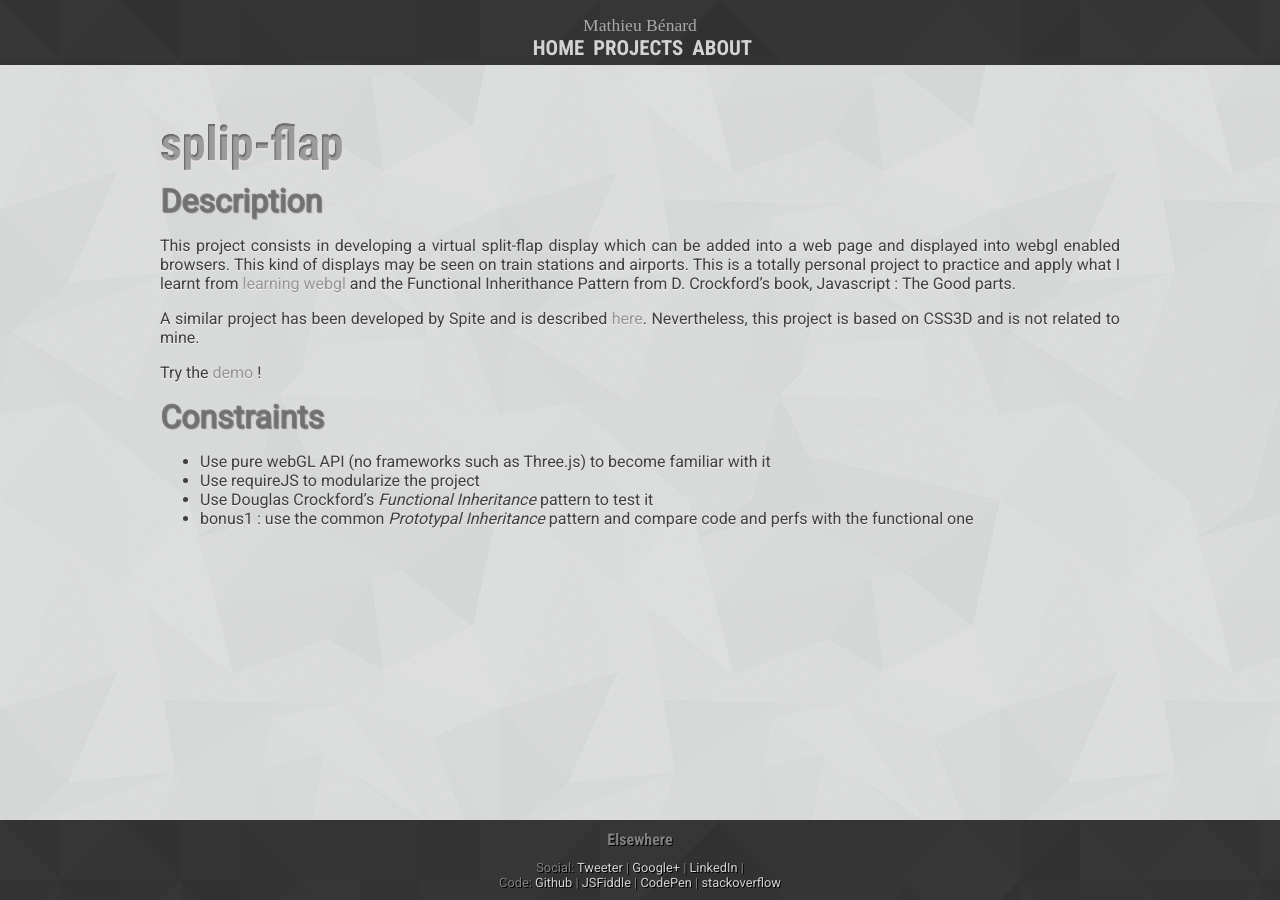
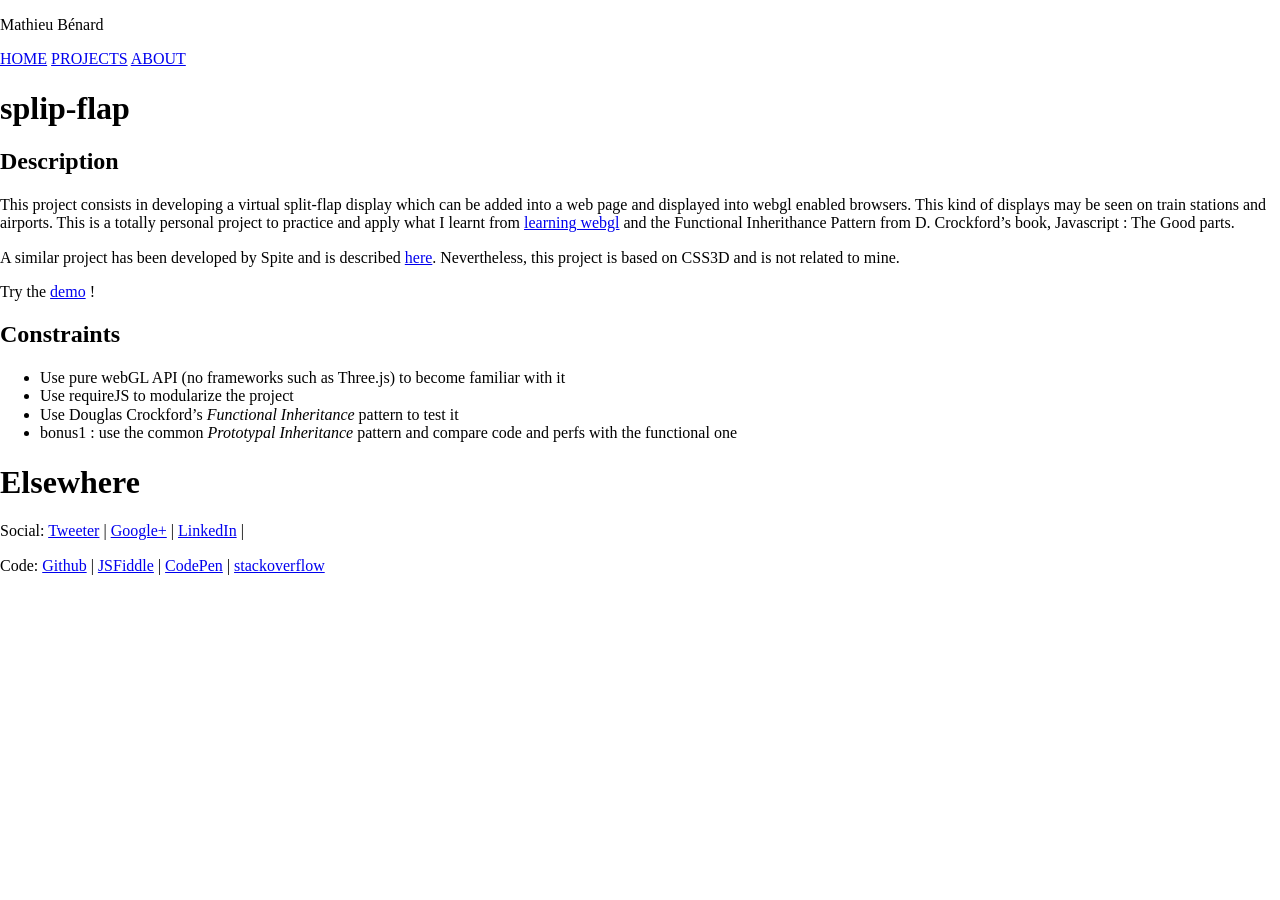
Before and after one commit to Mic75/flip-flap, a Jekyll site: the page built from index.md, in a window 1280 px wide. Built offline with Jekyll 4.4.1, drawn with Linux system fonts in a browser that asks for light colours; nearby versions of some CDN libraries; some web fonts are replaced.

Commit message:
cosmetic

```diff
--- a/css/style.css
+++ /dev/null
@@ -1,209 +0,0 @@
----
-layout: null
----
-
-@import url(http://fonts.googleapis.com/css?family=Roboto);
-@import url(http://fonts.googleapis.com/css?family=Roboto+Condensed:700,400);
-@import url(http://fonts.googleapis.com/css?family=Raleway+Dots);
-
-/*Global*/
-
-html, body {
-  height: 100%;
-}
-
-body {
-  background-image: url("{{ site.baseurl }}/img/layout/shattered.png");
-}
-
-#wrapper{
-  min-height: 100%;
-}
-
-.content {
-  width: 960px;
-  margin: auto;
-  padding: 50px 0 150px;
-  text-align: justify;
-}
-
-.content h1 {
-  font: 700 3em "Roboto Condensed",sans-serif;
-  margin:0;
-  color: rgba(138, 138, 138, 0.8);
-  text-shadow: 1px 2px 1px #E4DEDE, 0px 0px 0px rgb(0, 0, 0);
-}
-
-.content h2 {
-  font: 700 2em "Roboto",sans-serif;
-  color: rgba(108, 108, 108, 0.8);
-  margin: 0.3em 0 0.5em;
-  text-shadow: 1px 1px 1px;
-}
-
-.content p, .content ul {
-  font: 1em "Roboto",sans-serif;
-  color: rgb(63, 63, 63);
-  text-shadow: 0px 1px 0px #F3F3F3;
-}
-
-.content a {
-  text-decoration: none;
-  color: #959595;
-}
-
-.shining-link a:hover{
-  color: white;
-  transition: color 1s ease;
-}
-
-
-/*Header & Footer*/
-
-footer, header {
-  background-image: url("{{ site.baseurl }}/img/layout/footer_lodyas.png");
-}
-
-footer {
-  width: 100%;
-  height: 80px;
-  margin-top: -80px;
-  text-align: center;
-  box-sizing: border-box;
-  padding: 10px;
-}
-
-header{
-  padding: 1px 0px 5px 0px;
-  text-align: center;
-}
-
-#identity{
-  color: #A7A7A7;
-  font: 1.1em 'Raleway Dots', cursive;
-  margin: 0.8em 0 0;
-}
-
-nav a {
-  text-decoration: none;
-  color: lightgray;
-  margin-left: 5px;
-  font: 700 1.3em 'Roboto Condensed', sans-serif;
-  padding-bottom: 5px;
-}
-
-nav a:hover {
-  border-bottom: solid 5px dodgerblue;
-  padding-bottom: 0px;
-  transition: border-width 0.2s linear, padding-bottom 0.2s linear,  color 1s ease;
-  margin-bottom: 5px;
-  color: white;
-}
-
-footer div {
-  margin: auto;
-  text-align: center;
-  color: grey;
-  text-shadow: 1px 1px 0px black;
-}
-
-footer h1{
-  font: 700 1em 'Roboto Condensed', sans-serif;
-  margin-top: 0px;
-}
-
-footer p {
-  font: 0.8em 'Roboto', sans-serif;
-  margin: 0px;
-}
-
-footer p a {
-  text-decoration: none;
-  color: lightgrey;
-}
-
-/*Special component*/
-
-.summary {
-  margin-top: 20px;
-  padding: 0px;
-}
-
-.summary li {
-  list-style: none;
-  text-align: left;
-  position: relative;
-  border-bottom: 2px groove #CECECE;
-}
-
-.summary li h1{
-  font-family: 'Roboto Condensed', sans-serif;
-  font-weight: 700;
-  font-size: 2em;
-  margin: 0 0 0.5em;
-  color: rgba(138, 138, 138, 0.8);
-  text-shadow: 1px 2px 1px #E4DEDE, 0px 0px 0px rgb(0, 0, 0);
-}
-
-.summary li p{
-  margin: 0px;
-  text-shadow: 0px 1px 0px #F3F3F3;
-  font-style: italic;
-  color: #696969;
-}
-
-.summary li a {
-  text-decoration: none;
-  color: inherit;
-  outline: 0;
-}
-
-.summary-abstract {
-  padding: 10px 10px 10px 110px;
-}
-
-.summary-abstract:hover {
-  background-color: rgba(255,255,255,0.3);
-  box-shadow: 3px 3px 6px;
-  transition: background-color 0.3s ease-in, box-shadow 0.3s, ease-in;
-}
-
-.summary-abstract:hover p {
-  color: #333333;
-}
-
-.summary-abstract em {
-  color: #666666;
-  font-weight: 700;
-  text-decoration: none;
-}
-
-.summary-thumb {
-  position: absolute;
-  left: 0px;
-  bottom: 0px;
-  width: 100px;
-  top: 0px;
-  display: block;
-  background-size: cover;
-  background-position: 50% 50%;
-}
-
-/* WIP placeholder */
-
-#wip {
-  text-align: center;
-}
-
-#wip img {
-  /* below appends the magic */
-  transform: perspective(400px) rotateX(0deg);
-  transform-origin: 50% 0 0;
-  transition: all 1s ease-out;
-}
-
-#wip img:hover {
-  transform: perspective(400px) rotateX(2deg);
-  transform-origin: 50% 0 0;
-  transition: all 0.5s ease;
-}
--- a/index.md
+++ b/index.md
@@ -10,7 +10,7 @@ This is a totally personal project to practice and apply what I learnt from [lea
 
 A similar project has been developed by Spite and is described [here](http://www.clicktorelease.com/blog/split-flap-display "ClickToRelease"). Nevertheless, this project is based on CSS3D and is not related to mine.
 
-Try the [demo]({{ site.baseurl }}/demo/demo.html) !
+Try the [demo](/slip-flap/demo/demo.html) !
 
 Constraints
 --
```
Also changed, not shown: img/layout/footer_lodyas.png (deleted), img/layout/shattered.png (deleted), 1 other file.
